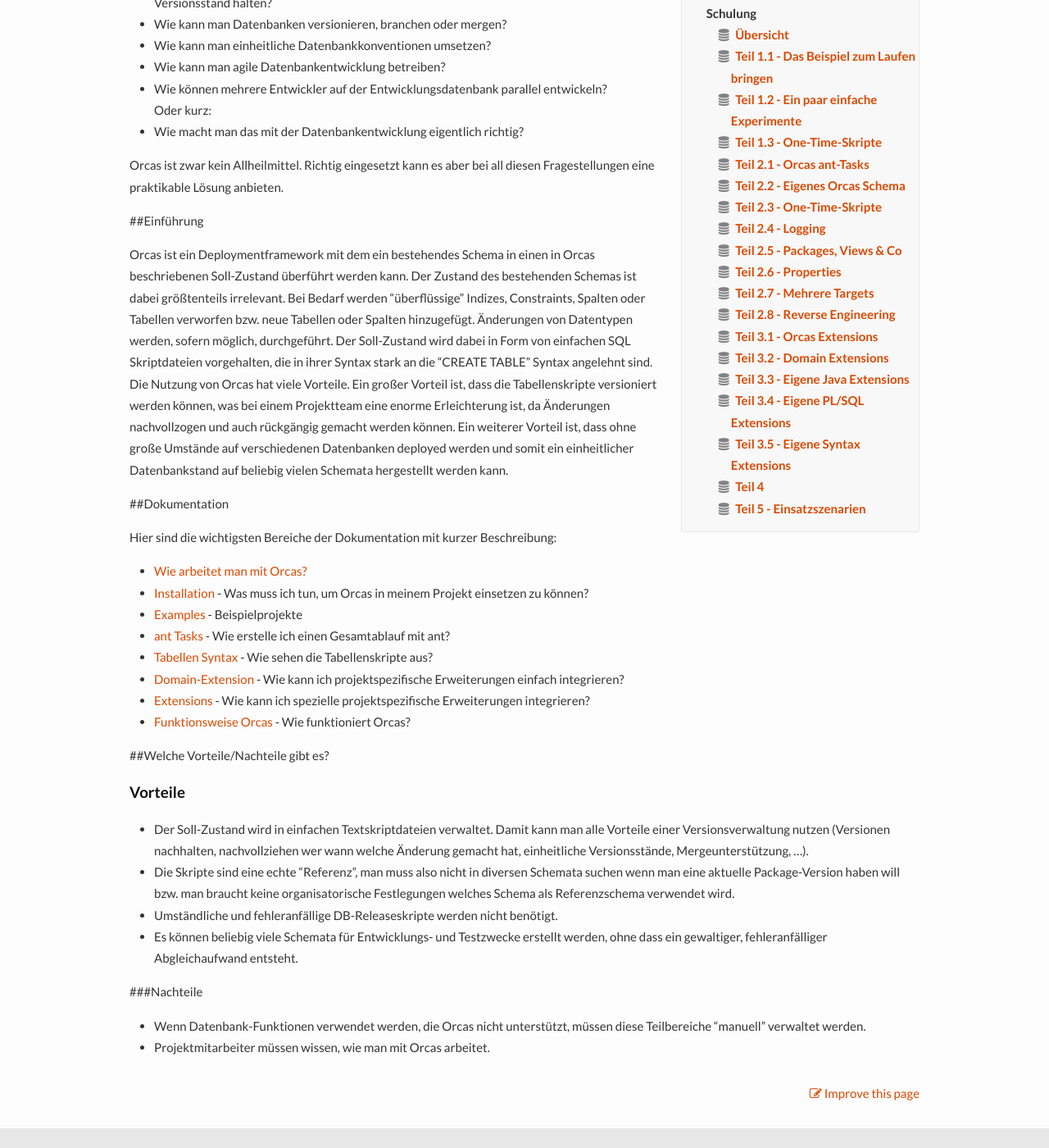
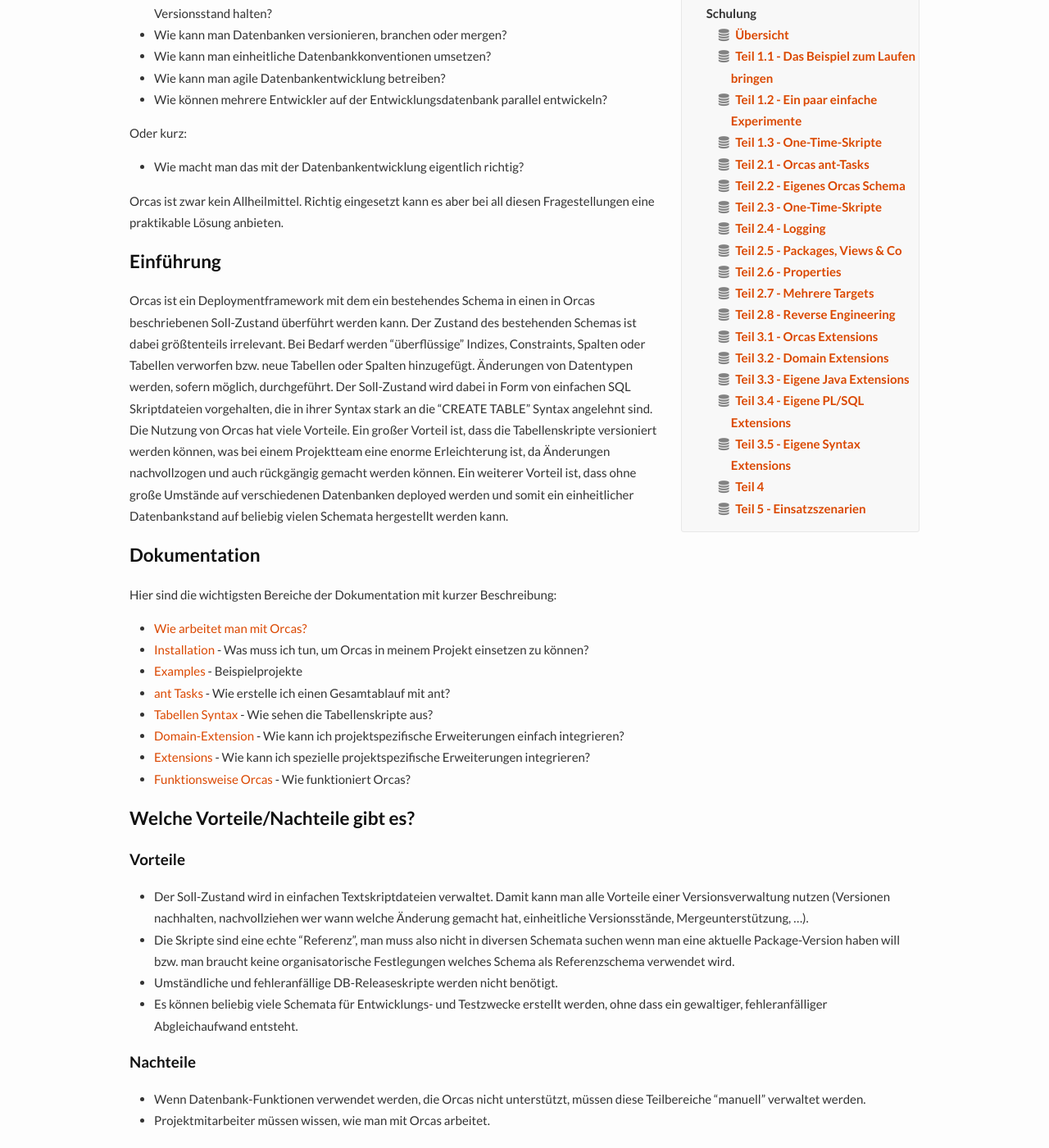
Before and after one commit to opitzconsulting/orcas, a Jekyll site: the page built from _docs/de/about.md, in a window 1280 px wide and 1400 px high, scrolled down 856 px. Shown: the whole window at 82% size. Built offline with Jekyll 4.4.1, drawn with Linux system fonts in a browser that asks for light colours; nearby versions of some CDN libraries; some of the changed text lies outside the part shown.

```diff
--- a/_docs/de/about.md
+++ b/_docs/de/about.md
@@ -12,7 +12,7 @@ Orcas hat zudem einen **Extension**-Mechanismus, mit dem die **Definition** des
 
 Orcas steht für **Or**a**c**le **a**daptive **s**chemas und ist nur mit Oracle RDBMS kompatibel.
 
-##Problemstellung
+## Problemstellung
 
 Folgende Problemfälle treten bei der Datenbankentwicklung immer wieder auf, meist genau dann, wenn man sie am wenigsten gebrauchen kann:
 
@@ -30,17 +30,19 @@ Wenn man nicht gerade damit beschäftigt ist den GO-LIVE-Termin zu retten oder z
 - Wie kann man einheitliche Datenbankkonventionen umsetzen?
 - Wie kann man agile Datenbankentwicklung betreiben?
 - Wie können mehrere Entwickler auf der Entwicklungsdatenbank parallel entwickeln?
-<br/>Oder kurz:
+
+Oder kurz:
+
 - Wie macht man das mit der Datenbankentwicklung eigentlich richtig?
 
 Orcas ist zwar kein Allheilmittel. Richtig eingesetzt kann es aber bei all diesen Fragestellungen eine praktikable Lösung anbieten.
 
-##Einführung
+## Einführung
 
 Orcas ist ein Deploymentframework mit dem ein bestehendes Schema in einen in Orcas beschriebenen Soll-Zustand überführt werden kann. Der Zustand des bestehenden Schemas ist dabei größtenteils irrelevant. Bei Bedarf werden "überflüssige" Indizes, Constraints, Spalten oder Tabellen verworfen bzw. neue Tabellen oder Spalten hinzugefügt. Änderungen von Datentypen werden, sofern möglich, durchgeführt. Der Soll-Zustand wird dabei in Form von einfachen SQL Skriptdateien vorgehalten, die in ihrer Syntax stark an die "CREATE TABLE" Syntax angelehnt sind.
 Die Nutzung von Orcas hat viele Vorteile. Ein großer Vorteil ist, dass die Tabellenskripte versioniert werden können, was bei einem Projektteam eine enorme Erleichterung ist, da Änderungen nachvollzogen und auch rückgängig gemacht werden können. Ein weiterer Vorteil ist, dass ohne große Umstände auf verschiedenen Datenbanken deployed werden und somit ein einheitlicher Datenbankstand auf beliebig vielen Schemata hergestellt werden kann.
 
-##Dokumentation
+## Dokumentation
 
 Hier sind die wichtigsten Bereiche der Dokumentation mit kurzer Beschreibung:
 
@@ -53,7 +55,7 @@ Hier sind die wichtigsten Bereiche der Dokumentation mit kurzer Beschreibung:
 - [Extensions]({{site.baseurl}}/docs/de/extensions/) - Wie kann ich spezielle projektspezifische Erweiterungen integrieren?
 - [Funktionsweise Orcas]({{site.baseurl}}/docs/de/how-it-works/) - Wie funktioniert Orcas?
 
-##Welche Vorteile/Nachteile gibt es?
+## Welche Vorteile/Nachteile gibt es?
 
 ### Vorteile
 
@@ -62,7 +64,7 @@ Hier sind die wichtigsten Bereiche der Dokumentation mit kurzer Beschreibung:
 - Umständliche und fehleranfällige DB-Releaseskripte werden nicht benötigt.
 - Es können beliebig viele Schemata für Entwicklungs- und Testzwecke erstellt werden, ohne dass ein gewaltiger, fehleranfälliger Abgleichaufwand entsteht.
 
-###Nachteile
+### Nachteile
 
 - Wenn Datenbank-Funktionen verwendet werden, die Orcas nicht unterstützt, müssen diese Teilbereiche "manuell" verwaltet werden.
 - Projektmitarbeiter müssen wissen, wie man mit Orcas arbeitet.
```
